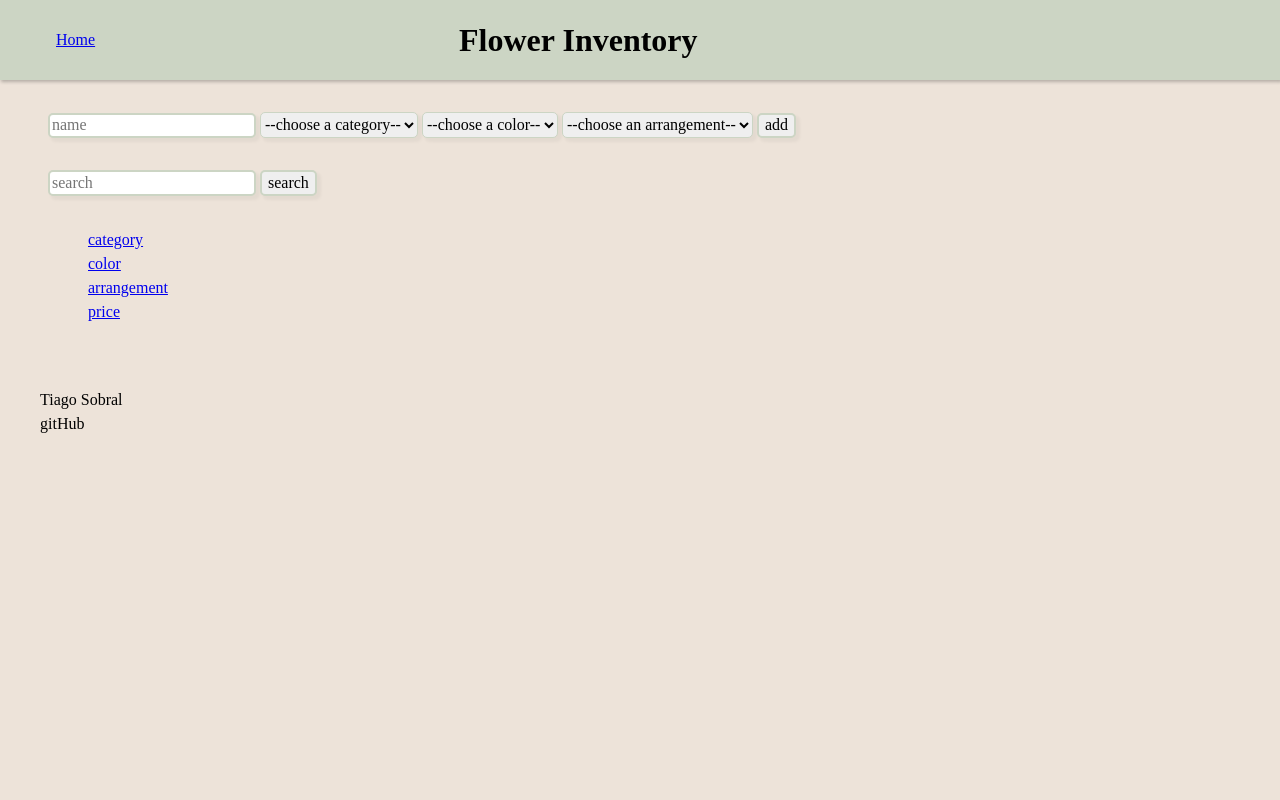
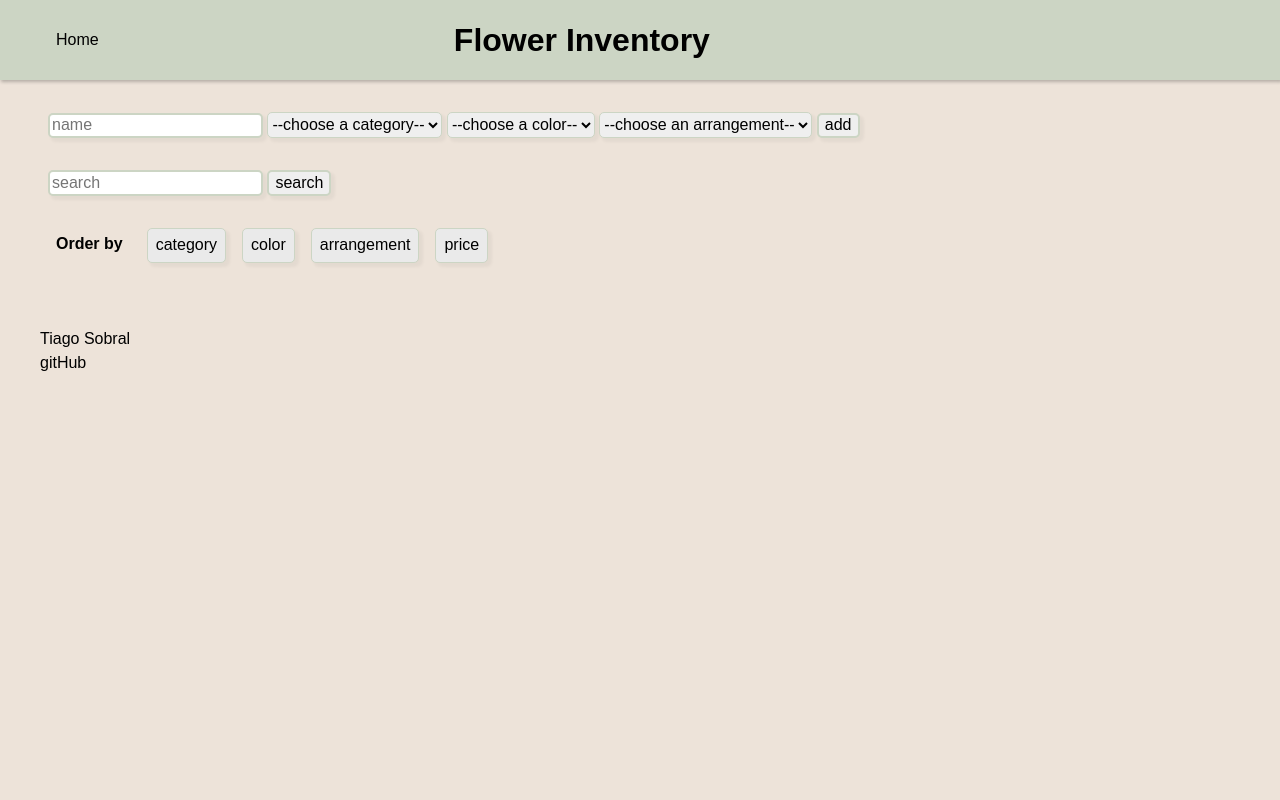
Before and after one commit to TiagoSobral/inventory-application-project, a Node server app: page / in a window 1280 px wide. Run offline with Node 20, Linux system fonts and the light colour scheme; data that the repository does not hold is empty.

Commit message:
(styles) style filter list
-> add title to filter list to indicate what the links (buttons)
serve for

```diff
--- a/styles/index.css
+++ b/styles/index.css
@@ -46,3 +46,23 @@ button {
 	display: inline-flex;
 	align-items: center;
 }
+
+.filter-by {
+	width: 100%;
+	display: flex;
+	padding-left: 0;
+	gap: 1rem;
+}
+
+.filter-by li:not(:first-child) {
+	padding: 0.3rem 0.5rem;
+	border: solid #ccd5c4 1px;
+	border-radius: 5px;
+	background-color: rgb(234, 234, 234);
+	box-shadow: 0.2rem 0.2rem 0.2rem 0.05rem rgba(0, 0, 0, 0.045);
+}
+
+.filter-by li > h1 {
+	font-size: 1rem;
+	padding: 0.3rem 0.5rem;
+}
--- a/styles/reset.css
+++ b/styles/reset.css
@@ -85,4 +85,10 @@ li {
 html,
 body {
 	height: 100%;
+	font-family: Arial, sans-serif;
 }
+
+a {
+	text-decoration: none;
+	color: inherit;
+}
--- a/views/partials/filters.ejs
+++ b/views/partials/filters.ejs
@@ -1,4 +1,5 @@
 <ul class="filter-by">
+	<li><h1>Order by</h1></li>
 	<li><a href="?order=category">category</a></li>
 	<li><a href="?order=color">color</a></li>
 	<li><a href="?order=arrangement">arrangement</a></li>
```
